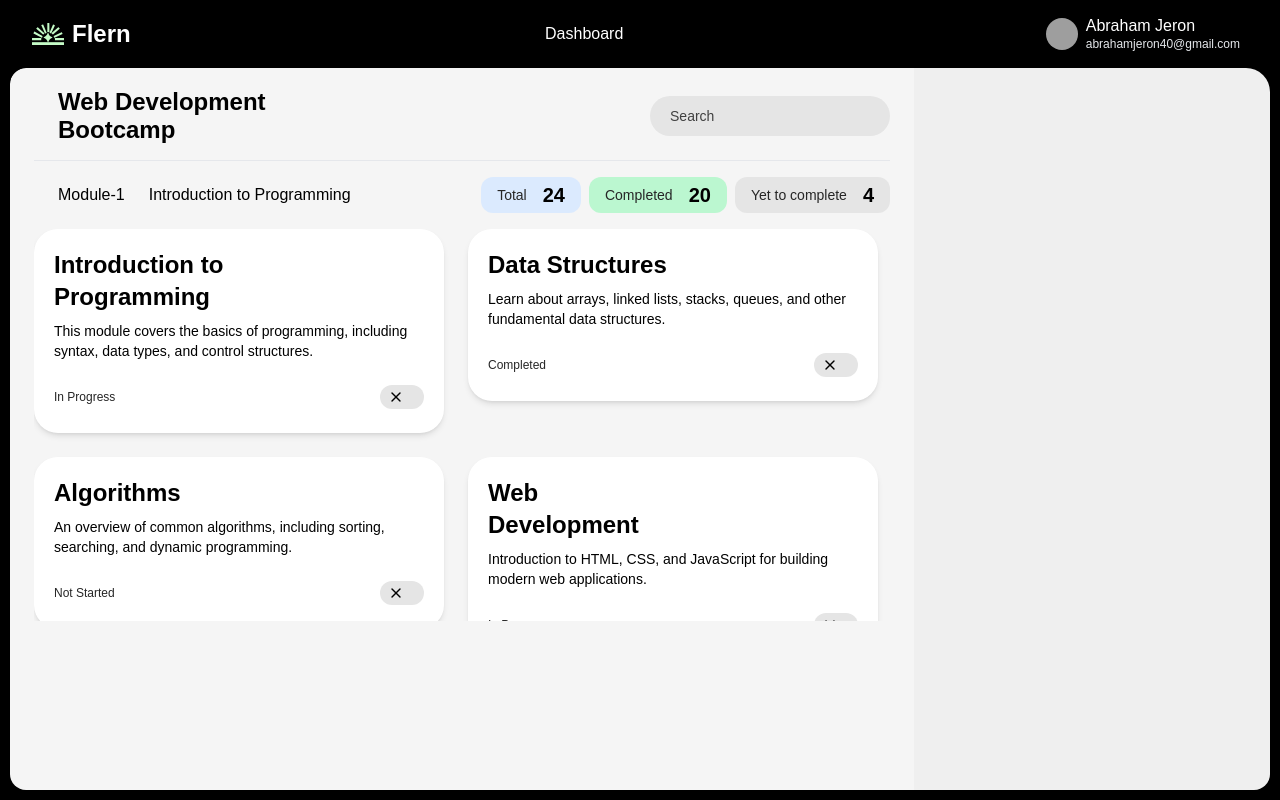
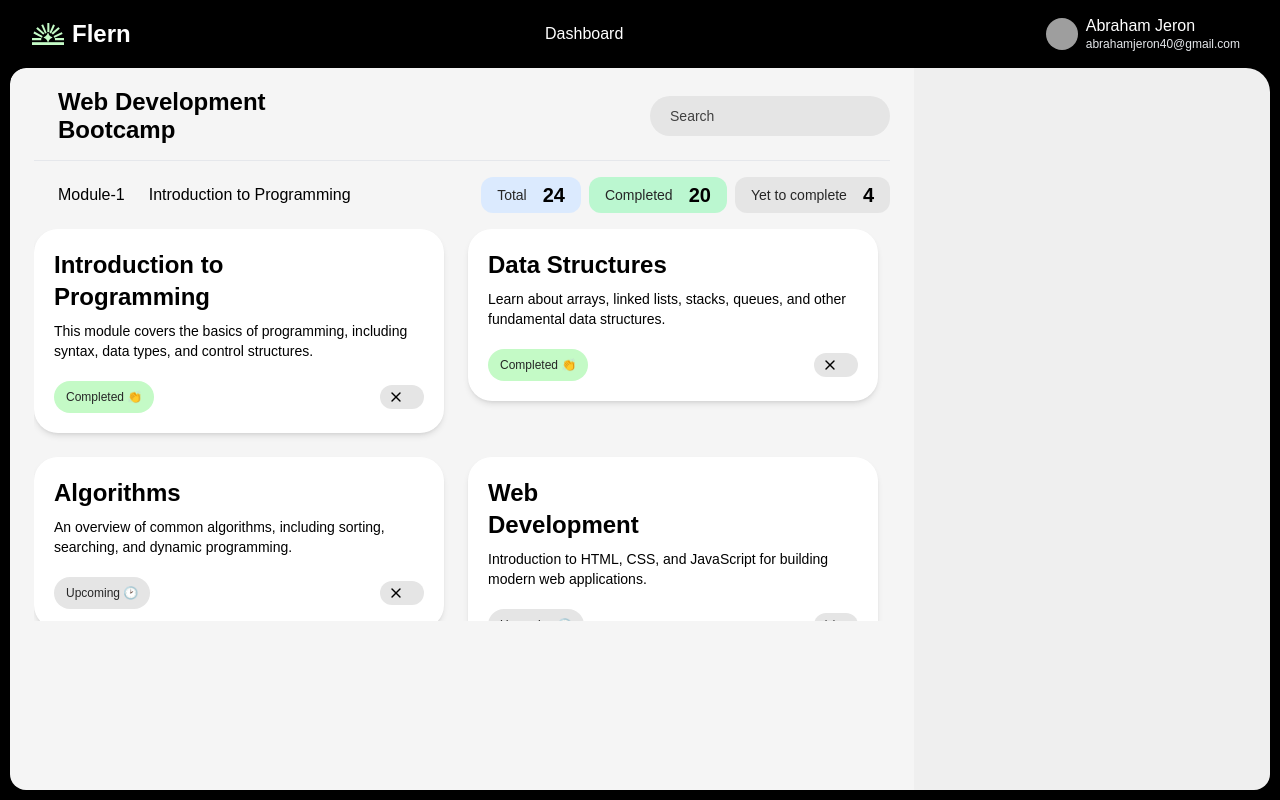
Before and after one commit to mugilankani/Flern, a React (Vite) app in the folder client/: page /course in a window 1280 px wide. Built offline with nearby package versions, Linux system fonts and the light colour scheme; grey boxes are pictures that could not be loaded; a web font is replaced by a local one.

Commit message:
corrected alignment for the module page

```diff
--- a/client/src/components/Course/Content.jsx
+++ b/client/src/components/Course/Content.jsx
@@ -58,9 +58,13 @@ function Content() {
             <h2 className="w-48 text-2xl font-semibold">{module.title}</h2>
             <p className="mt-2 text-sm text-black">{module.description}</p>
             <div className="mt-5 flex items-center justify-between">
-              <div className="bg-button1 flex justify-center rounded-2xl py-2 text-xs font-medium text-neutral-800">
-                {module.status}
-              </div>
+            <div
+  className={`flex justify-center rounded-2xl py-2 px-3 text-xs font-medium text-neutral-800 ${
+    module.status === "Completed 👏" ? "bg-[#C4FAC6]" : "bg-neutral-200"
+  }`}
+>
+  {module.status}
+</div>
               <div
                 className="ml-4 flex h-6 w-11 cursor-pointer items-center rounded-2xl bg-neutral-200 p-1"
                 onClick={() => handleToggle(index)}
--- a/client/src/data/modules.js
+++ b/client/src/data/modules.js
@@ -4,70 +4,70 @@ const modules = [
     title: "Introduction to Programming",
     description:
       "This module covers the basics of programming, including syntax, data types, and control structures.",
-    status: "In Progress",
+    status: "Completed 👏",
   },
   {
     id: 2,
     title: "Data Structures",
     description:
       "Learn about arrays, linked lists, stacks, queues, and other fundamental data structures.",
-    status: "Completed",
+    status: "Completed 👏",
   },
   {
     id: 3,
     title: "Algorithms",
     description:
       "An overview of common algorithms, including sorting, searching, and dynamic programming.",
-    status: "Not Started",
+    status: "Upcoming 🕑",
   },
   {
     id: 4,
     title: "Web Development",
     description:
       "Introduction to HTML, CSS, and JavaScript for building modern web applications.",
-    status: "In Progress",
+    status: "Upcoming 🕑",
   },
   {
     id: 5,
     title: "Databases",
     description:
       "Covers the basics of databases, SQL, and how to interact with databases in applications.",
-    status: "Completed",
+    status: "Completed 👏",
   },
   {
     id: 6,
     title: "Software Engineering",
     description:
       "An introduction to software development methodologies and best practices.",
-    status: "In Progress",
+    status: "Upcoming 🕑",
   },
   {
     id: 7,
     title: "Machine Learning",
     description:
       "Learn the basics of machine learning, including supervised and unsupervised learning techniques.",
-    status: "Not Started",
+    status: "Upcoming 🕑",
   },
   {
     id: 8,
     title: "Cloud Computing",
     description:
       "Introduction to cloud computing concepts and services, including AWS, Azure, and Google Cloud.",
-    status: "Not Started",
+    status: "Upcoming 🕑",
   },
   {
     id: 9,
     title: "Cybersecurity",
     description:
       "Overview of cybersecurity principles, threat modeling, and protection mechanisms.",
-    status: "Completed",
+    status: "Completed 👏",
   },
   {
     id: 10,
     title: "Capstone Project",
     description:
       "A final project that integrates knowledge from all previous modules.",
-    status: "Not Started",
+    status: "Upcoming 🕑",
   },
 ];
 
```
